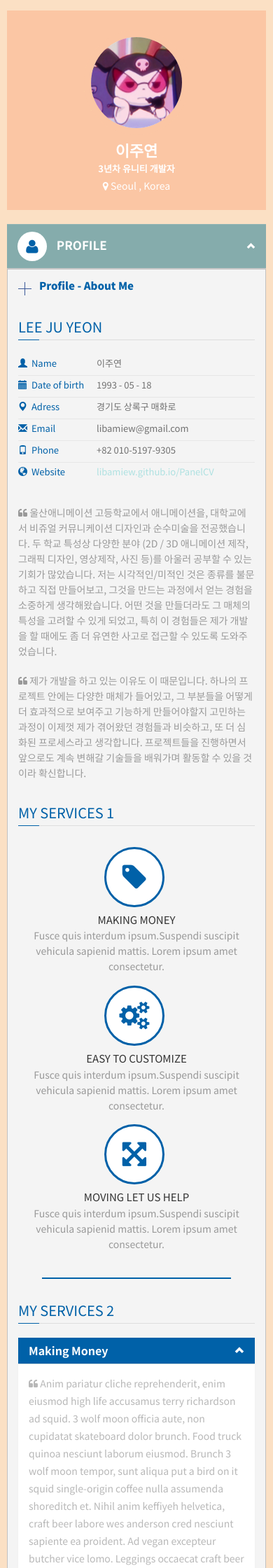
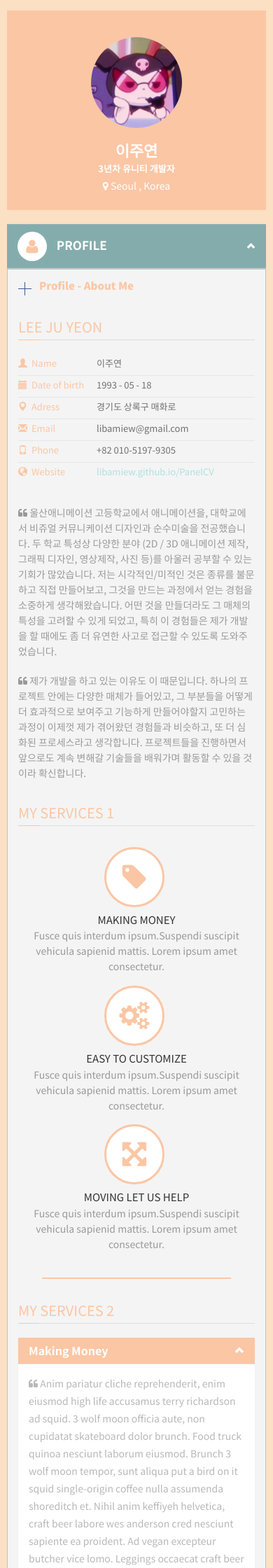
Before and after one commit to libamiew/PanelCV, a Jekyll site: the page built from index.html, in a window 390 px wide. Shown: the top 2240 px of the page at 70% size. Built offline with Jekyll 4.4.1, drawn with Linux system fonts in a browser that asks for light colours; some web fonts are replaced.

Commit message:
Update DarkBlue.css

```diff
--- a/assets/css/colors/DarkBlue.css
+++ b/assets/css/colors/DarkBlue.css
@@ -3,127 +3,127 @@
 /* ========================================================================================= */
 
 .btn-primary {
-    background: #0061a8;
+    background: #fbc6a4;
 }
 .btn-primary:hover {
-    background: #0061a8;
+    background: #fbc6a4;
 }
 a {
-    color: #0061a8;
+    color: #fbc6a4;
 }
 .icon_menu {
     background: #fff !important;
-    color: #0061a8;
+    color: #fbc6a4;
 }
 .icon_menu_active, .icon_menu_hover {
-    background: #0061a8 !important;
+    background: #fbc6a4 !important;
     color: #fff !important;
     transition-property: background-color;
     transition-duration: 0.3s;
     transition-timing-function: linear;
 }
 .mCSB_dragger_bar {
-    background: #0061a8 !important;
+    background: #fbc6a4 !important;
 }
 #style-2::-webkit-scrollbar-thumb {
-    background-color:#0061a8;
+    background-color:#fbc6a4;
 }
 .span-info {
-    color: #0061a8;
+    color: #fbc6a4;
 }
 #contactform .submit:hover, #comment_form .submit:hover {
     webkit-filter: brightness(98%) !important;
 }
 #profile .col-md-5 h2, #profile .col-md-5 h4, #resume .col-md-6 p, #resume .col-md-6 span.duration {
-    color: #0061a8;
+    color: #fbc6a4;
 }
 #resume .resume-left ul li h5 {
-    border-bottom: 1px solid #0061a8;
+    border-bottom: 1px solid #fbc6a4;
 }
 .attributes span.glyphicon, .attributes h6 {
-    color: #0061a8;
+    color: #fbc6a4;
 }
 .blog-article a.read_m:hover {
-    border: 1px solid #0061a8;
-    background-color: #0061a8;
+    border: 1px solid #fbc6a4;
+    background-color: #fbc6a4;
 }
 .border-list {
-    border: 1px solid #0061a8;
+    border: 1px solid #fbc6a4;
 }
 .content-post h1 {
-    color: #0061a8;
+    color: #fbc6a4;
 }
 a.readmore:hover, a.readmore:focus, a.readmore:active {
-    border: 1px solid #0061a8;
-    background-color: #0061a8;
+    border: 1px solid #fbc6a4;
+    background-color: #fbc6a4;
 }
 .border-list {
-    border: 1px solid #0061a8;
+    border: 1px solid #fbc6a4;
 }
 .content-post h1 {
-    color: #0061a8;
+    color: #fbc6a4;
 }
 a.readmore:hover, a.readmore:focus, a.readmore:active {
-    border: 1px solid #0061a8;
-    background-color: #0061a8;
+    border: 1px solid #fbc6a4;
+    background-color: #fbc6a4;
 }
 .ch-info-prof {
     background: rgba(76, 173, 252, 0.6);
 }
 #profile .col-md-6 h1 {
-    color: #0061a8;
+    color: #fbc6a4;
 }
 .download:hover span, .download:focus span {
-    background: #0061a8;
+    background: #fbc6a4;
 }
 .download span::before{
-    color: #0061a8;
+    color: #fbc6a4;
 }
 .download span, .ch-info .ch-info-back {
-    background: #0061a8;
+    background: #fbc6a4;
 }
 .resp-tabs-container h1 {
-    color: #0061a8 !important;
+    color: #fbc6a4 !important;
     background: url(../../images/arrows-h3/arrow-DarkBlue-h3.png) no-repeat 0px 3px;
 }
 
 @media screen and (max-width:540px) {
     .content-inner {
-        border-top: 5px solid #0061a8;
+        border-top: 5px solid #fbc6a4;
     }
 }
 #contactform .submit, #comment_form .submit {
-    background-color: #0061a8;
+    background-color: #fbc6a4;
 }
 #profile .about i.glyphicon, #profile .about label {
-    color: #0061a8;
+    color: #fbc6a4;
 }
 #section-title, #categories_sidebar ul.categories li a:hover {
-    background: #0061a8;
+    background: #fbc6a4;
 }
 #tags .tags_sidebar .tags-list li {
-    border: 1px solid #0061a8;
-    color: #0061a8;
+    border: 1px solid #fbc6a4;
+    color: #fbc6a4;
 }
 #tags .tags_sidebar .tags-list li a {
-    color: #0061a8;
+    color: #fbc6a4;
 }
 #tags .tags_sidebar .tags-list li:hover {
-    background: #0061a8;
+    background: #fbc6a4;
 }
 h2.resp-accordion:hover .hi-icon, .no-touch .hi-icon-effect-5 .hi-icon:hover {
-    border: 1px solid #0061a8 !important;
+    border: 1px solid #fbc6a4 !important;
 }
 @media only screen and (max-width: 800px) {
     .icon_menu_active, .icon_menu_hover {
         background: #fff !important;
-        color: #0061a8 !important;
+        color: #fbc6a4 !important;
         transition-property: background-color;
         transition-duration: 0.3s;
         transition-timing-function: linear;
     }
     h2.resp-accordion {
-        background: #0061a8 !important;
+        background: #fbc6a4 !important;
     }
     h2.resp-accordion:hover {
         background: #85acac !important;
@@ -133,51 +133,51 @@ h2.resp-accordion:hover .hi-icon, .no-touch .hi-icon-effect-5 .hi-icon:hover {
     }
 }
 .title_content:after, .icon_content {
-    background: #0061a8;
+    background: #fbc6a4;
 }
 .text_content {
-    color: #0061a8;
+    color: #fbc6a4;
 }
 .panel-default>.panel-heading {
     color: #fff;
-    background-color: #0061a8;
+    background-color: #fbc6a4;
 }
 .nbs-flexisel-inner {
-    border: 5px solid #0061a8;
+    border: 5px solid #fbc6a4;
 }
 .modal-header {
-    background: #0061a8;
+    background: #fbc6a4;
 }
 .skillbar-title, .skillbar-bar {
     background: rgba(59, 89, 152, 0.8);
 }
 .portfolio .label-bg, #filters li span.active {
-    background: #0061a8;
+    background: #fbc6a4;
 }
 .portfolio .label-bg, #filters li span:hover  {
-    background: #0061a8;
+    background: #fbc6a4;
     -webkit-transition: all .3s ease-in;
     -moz-transition: all .3s ease-in;
     -o-transition: all .3s ease-in;
     transition: all .3s ease-in;
 }
 #sidebar-right .search-blog i, #sidebar-left .search-blog i {
-    background: #0061a8;
+    background: #fbc6a4;
 }
 .icon-switcher {
-    color: #0061a8 !important;
+    color: #fbc6a4 !important;
 }
 .resp-tabs-list li {
-    background: #0061a8;
+    background: #fbc6a4;
     color: #fff;
 }
 #services .pack-service .service-icon i {
-    border: 3px solid #0061a8;
-    color: #0061a8;
+    border: 3px solid #fbc6a4;
+    color: #fbc6a4;
     background: #fff;
 }
 #services .pack-service:hover .service-icon i {
-    background: #0061a8;
+    background: #fbc6a4;
 }
 .widget-profil{
     background: #fbc6a4;
@@ -205,17 +205,17 @@ h2.resp-accordion:hover .hi-icon, .no-touch .hi-icon-effect-5 .hi-icon:hover {
     border-top: 1px solid #ffffff;
 }
 #profile_social a:hover {
-    color : #0061a8;
+    color : #fbc6a4;
 }
 #profile_social a{
-    background-color: #0061a8;
+    background-color: #fbc6a4;
 }
 #blog .post_media {
-    border-top: 5px solid #0061a8;
+    border-top: 5px solid #fbc6a4;
 }
 #blog .post_media  .post-format-icon {
-    background: #0061a8;
+    background: #fbc6a4;
 }
 .reference span {
-    color : #0061a8;
+    color : #fbc6a4;
 }
```
